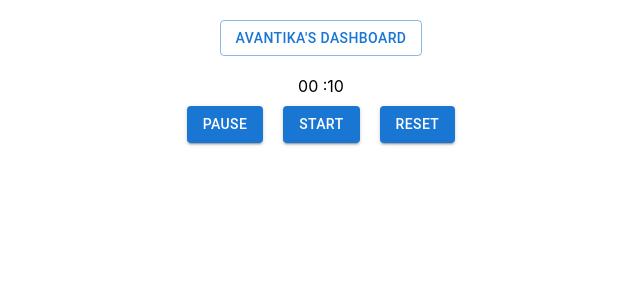
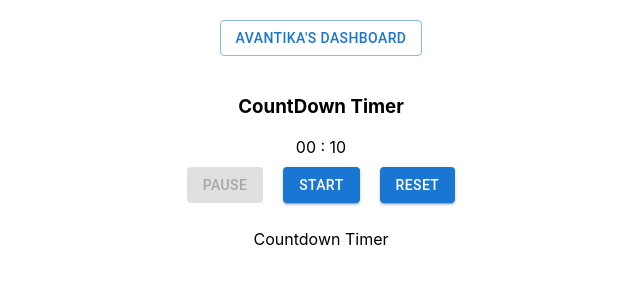
Before and after one commit to avantikasathaye/playground, a React (Create React App) app: page /countdowntimer in a window 1280 px wide. Shown: the top 300 px of the page, without its empty margins (319-959 px from the left). Built offline with nearby package versions, Linux system fonts and the light colour scheme.

Commit message:
Code cleanup

```diff
--- a/src/App.css
+++ b/src/App.css
@@ -36,3 +36,10 @@
     transform: rotate(360deg);
   }
 }
+
+.centerAlign {
+  display:flex;
+  justify-content:center;
+  align-items:center;
+
+}
--- a/src/CountdownTimer/Timer.js
+++ b/src/CountdownTimer/Timer.js
@@ -1,54 +1,37 @@
 import { Box, Button } from '@mui/material';
-import React, { useState, useEffect, useRef } from 'react'
+import React, { useState, useRef, useEffect } from 'react'
 
 const Timer = () => {
-
-   /*  const startTiming = () => {
-      var date = new Date(0);
-      date.setSeconds(10);
-      var timeString = date.toISOString().substring(11, 19);
-      console.log(timeString)
-    } */
-
     var t = new Date();
-    var t_in_seconds = t.getSeconds();
+    var time_in_seconds = t.getSeconds();
 
     var newSeconds = t.setSeconds(t.getSeconds() + 10);
-    var diff = (Math.floor((newSeconds % (1000*60))/1000)) - t_in_seconds;
+    var diff = (Math.floor((newSeconds % (1000*60))/1000)) - time_in_seconds;
 
-    var t_in_minutes = t.getMinutes() - t.getMinutes();
-    var formatted_T_minutes = String(t_in_minutes).padStart(2,'0');
-    //console.log((Math.floor((newSeconds % (1000*60))/1000)) - t_in_seconds);
-
-    //const countDownDate = new Date(targetDate).getTime();
-    /* const [timerCount, setTimerCount] = useState(
-       Math.round(new Date().getTime() / 1000)
-    ) */
+    var time_in_minutes = t.getMinutes() - t.getMinutes();
+    var formatted_T_minutes = String(time_in_minutes).padStart(2,'0');
 
     const [count, setCount] = useState(diff);
     const [pause, setPause] = useState(false);
+    const [message, setMessage] = useState("Countdown Timer");
 
     let intervalRef = useRef();
 
     const decrement = () => setCount((prev) => prev === 0 ? 0 : prev - 1);
 
-    /* useEffect(() => {
+    const handlePause = () => {
+      if (!pause) {
+        setMessage("Countdown Paused ...")
+        clearInterval(intervalRef.current);
+      } else {
+        setMessage("Countdown Resumed ...")
         intervalRef.current = setInterval(decrement, 1000);
-        return () => clearInterval(intervalRef.current);
-    }, []); */
-
-    const handlePause = () => {
-        /* if (!pause) {
-          clearInterval(intervalRef.current);
-        } else {
-          intervalRef.current = setInterval(decrement, 1000);
-        } */
-
-        clearInterval(intervalRef.current);
-        setPause((prev) => !prev);
+      }
+      setPause((prev) => !prev);
       };
 
     const handleStart = () => {
+        setMessage("Countdown Started ... ")
         intervalRef.current = setInterval(decrement, 1000);
     }
 
@@ -59,22 +42,19 @@ const Timer = () => {
 
   return (
     <>
-    <Box style={{display:"flex",
-                justifyContent:"center",
-                alignItems:"center"}}>
-
-      <div>{formatted_T_minutes} :{String(count).padStart(2, '0')}</div>
-
+     <div className="centerAlign">
+      <h3>CountDown Timer</h3>
+    </div>
+    <Box className="centerAlign">
+      <div>{formatted_T_minutes} : {String(count).padStart(2, '0')}</div>
     </Box>
-    <Box  style={{display:"flex",
-                justifyContent:"center",
-                alignItems:"center",
-                minHeight:"1vh"}}>
-
-      <Button style={{margin: "10px"}} variant="contained" onClick={handlePause}>Pause</Button>
-      <Button style={{margin: "10px"}} variant="contained" onClick={handleStart}>Start</Button>
+    <Box  className="centerAlign">
+      <Button style={{margin: "10px"}} variant="contained" onClick={handlePause} disabled={count === diff || count === 0}>{pause ? "Resume" : "Pause"}</Button>
+      <Button style={{margin: "10px"}} variant="contained" onClick={handleStart} disabled={count < 10}>Start</Button>
       <Button style={{margin: "10px"}} variant="contained" onClick={handleReset}>Reset</Button>
     </Box>
+
+    <p className='centerAlign'>{count === 0 ? "Countdown Completed!" : message}</p>
     </>
   )
 }
```
